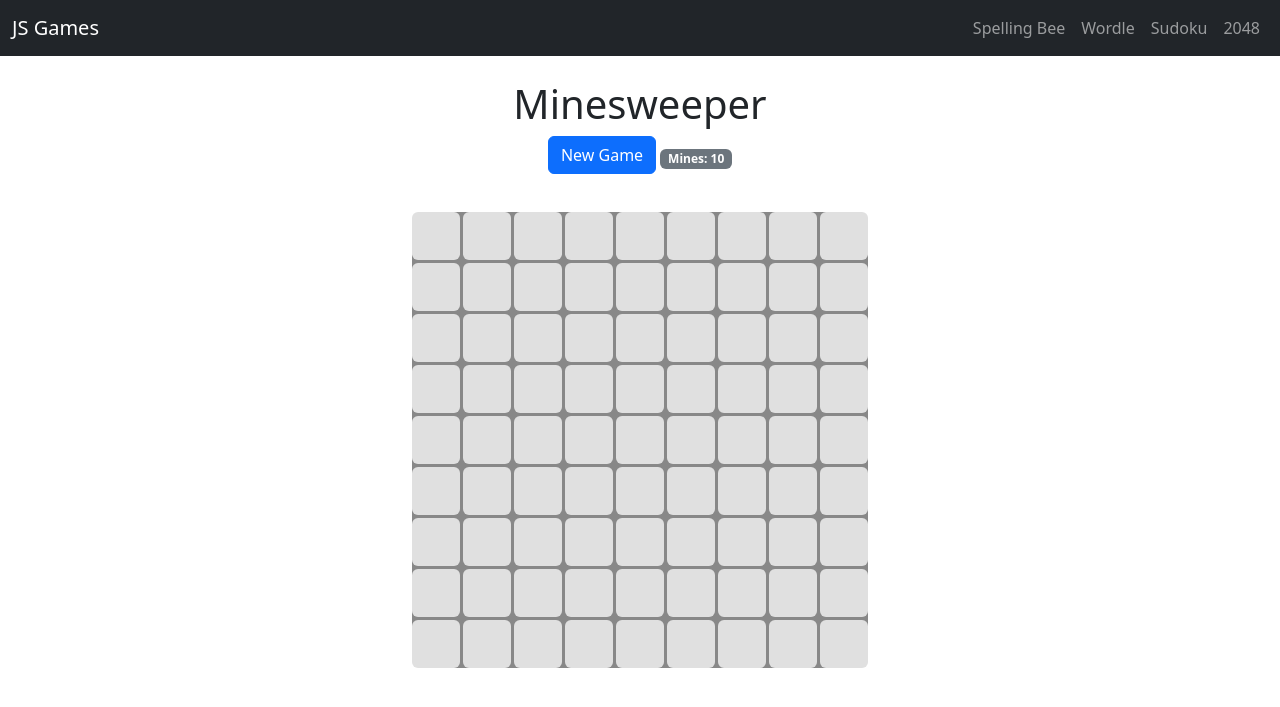
After one commit to ben-hockley/js_games, a FastAPI app: template templates/play/minesweeper.html in a window 1280 px wide. The commit adds this page. Shown: the top 707 px of the page. Run offline with FastAPI, Linux system fonts and the light colour scheme; the template is opened without the code that fills it, so the values that code supplies are empty.

Commit message:
minesweeper game v1

```diff
--- a/main.py
+++ b/main.py
@@ -36,5 +36,9 @@ async def play_sudoku(request: Request):
 async def play_2048(request: Request):
     return templates.TemplateResponse("play/2048.html", {"request": request})
 
+@app.get("/play/minesweeper")
+async def play_minesweeper(request: Request):
+    return templates.TemplateResponse("play/minesweeper.html", {"request": request})
+
 if __name__ == "__main__":
     uvicorn.run(app, host="127.0.0.1", port=8000)
--- /dev/null
+++ b/static/js/minesweeper.js
@@ -0,0 +1,135 @@
+const ROWS = 9, COLS = 9, MINES = 10;
+let board, mineLocations, revealed, flagged, gameOver;
+
+function initGame() {
+  board = Array.from({length: ROWS}, () => Array(COLS).fill(0));
+  revealed = Array.from({length: ROWS}, () => Array(COLS).fill(false));
+  flagged = Array.from({length: ROWS}, () => Array(COLS).fill(false));
+  mineLocations = [];
+  gameOver = false;
+  document.getElementById('game-message').textContent = '';
+  placeMines();
+  calculateNumbers();
+  renderBoard();
+  updateMinesLeft();
+}
+
+function placeMines() {
+  let placed = 0;
+  while (placed < MINES) {
+    let r = Math.floor(Math.random() * ROWS);
+    let c = Math.floor(Math.random() * COLS);
+    if (board[r][c] === 'M') continue;
+    board[r][c] = 'M';
+    mineLocations.push([r, c]);
+    placed++;
+  }
+}
+
+function calculateNumbers() {
+  for (let r = 0; r < ROWS; r++) {
+    for (let c = 0; c < COLS; c++) {
+      if (board[r][c] === 'M') continue;
+      let count = 0;
+      for (let dr = -1; dr <= 1; dr++) {
+        for (let dc = -1; dc <= 1; dc++) {
+          let nr = r + dr, nc = c + dc;
+          if (nr >= 0 && nr < ROWS && nc >= 0 && nc < COLS && board[nr][nc] === 'M') count++;
+        }
+      }
+      board[r][c] = count;
+    }
+  }
+}
+
+function renderBoard() {
+  const boardDiv = document.getElementById('minesweeper-board');
+  boardDiv.innerHTML = '';
+  for (let r = 0; r < ROWS; r++) {
+    for (let c = 0; c < COLS; c++) {
+      const cell = document.createElement('button');
+      cell.className = 'minesweeper-cell';
+      cell.dataset.row = r;
+      cell.dataset.col = c;
+      if (revealed[r][c]) {
+        cell.classList.add('revealed');
+        if (board[r][c] === 'M') {
+          cell.classList.add('mine');
+          cell.textContent = '💣';
+        } else if (board[r][c] > 0) {
+          cell.textContent = board[r][c];
+          cell.style.color = getNumberColor(board[r][c]);
+        }
+      } else if (flagged[r][c]) {
+        cell.classList.add('flagged');
+        cell.textContent = '🚩';
+      }
+      cell.oncontextmenu = (e) => { e.preventDefault(); flagCell(r, c); };
+      cell.onclick = () => revealCell(r, c);
+      boardDiv.appendChild(cell);
+    }
+  }
+}
+
+function getNumberColor(n) {
+  const colors = ['#1976d2', '#388e3c', '#d32f2f', '#7b1fa2', '#fbc02d', '#0288d1', '#c2185b', '#388e3c'];
+  return colors[n - 1] || '#333';
+}
+
+function revealCell(r, c) {
+  if (gameOver || revealed[r][c] || flagged[r][c]) return;
+  revealed[r][c] = true;
+  if (board[r][c] === 'M') {
+    gameOver = true;
+    revealAllMines();
+    document.getElementById('game-message').textContent = 'Game Over!';
+  } else if (board[r][c] === 0) {
+    for (let dr = -1; dr <= 1; dr++) {
+      for (let dc = -1; dc <= 1; dc++) {
+        let nr = r + dr, nc = c + dc;
+        if (nr >= 0 && nr < ROWS && nc >= 0 && nc < COLS) revealCell(nr, nc);
+      }
+    }
+  }
+  renderBoard();
+  if (checkWin()) {
+    gameOver = true;
+    document.getElementById('game-message').textContent = 'You Win!';
+    revealAllMines(true);
+  }
+}
+
+function flagCell(r, c) {
+  if (gameOver || revealed[r][c]) return;
+  flagged[r][c] = !flagged[r][c];
+  updateMinesLeft();
+  renderBoard();
+}
+
+function revealAllMines(win = false) {
+  for (const [r, c] of mineLocations) {
+    revealed[r][c] = true;
+  }
+  renderBoard();
+}
+
+function checkWin() {
+  let safeCells = ROWS * COLS - MINES;
+  let revealedCount = 0;
+  for (let r = 0; r < ROWS; r++) {
+    for (let c = 0; c < COLS; c++) {
+      if (revealed[r][c] && board[r][c] !== 'M') revealedCount++;
+    }
+  }
+  return revealedCount === safeCells;
+}
+
+function updateMinesLeft() {
+  let flags = 0;
+  for (let r = 0; r < ROWS; r++) for (let c = 0; c < COLS; c++) if (flagged[r][c]) flags++;
+  document.getElementById('mines-left').textContent = `Mines: ${MINES - flags}`;
+}
+
+document.getElementById('reset-btn').onclick = initGame;
+
+initGame();
--- /dev/null
+++ b/templates/play/minesweeper.html
@@ -0,0 +1,62 @@
+{% extends "base.html" %}
+
+{% block title %}Minesweeper{% endblock %}
+
+{% block styles %}
+<link rel="stylesheet" href="/static/css/minesweeper.css">
+<style>
+.minesweeper-board {
+  display: grid;
+  grid-template-columns: repeat(9, 48px);
+  grid-template-rows: repeat(9, 48px);
+  gap: 3px;
+  margin: 30px auto;
+  background: #888;
+  border-radius: 12px;
+  width: max-content;
+}
+.minesweeper-cell {
+  width: 48px;
+  height: 48px;
+  background: #e0e0e0;
+  border: none;
+  font-weight: bold;
+  font-size: 1.65rem;
+  text-align: center;
+  vertical-align: middle;
+  cursor: pointer;
+  transition: background 0.1s;
+  user-select: none;
+  outline: none;
+  border-radius: 6px;
+}
+.minesweeper-cell.revealed {
+  background: #bdbdbd;
+  cursor: default;
+}
+.minesweeper-cell.mine {
+  background: #ff5252;
+  color: #fff;
+}
+.minesweeper-cell.flagged {
+  background: #ffd600;
+  color: #333;
+}
+</style>
+{% endblock %}
+
+{% block content %}
+<div class="container text-center">
+  <h1>Minesweeper</h1>
+  <div>
+    <button class="btn btn-primary mb-2" id="reset-btn">New Game</button>
+    <span id="mines-left" class="badge bg-secondary">Mines: 10</span>
+  </div>
+  <div id="minesweeper-board" class="minesweeper-board"></div>
+  <div id="game-message" class="mt-3"></div>
+</div>
+{% endblock %}
+
+{% block scripts %}
+<script src="/static/js/minesweeper.js"></script>
+{% endblock %}
```
Also changed, not shown: templates/home.html (+10 -0 lines), static/css/minesweeper.css (added), static/img/minesweeper.png (added).
